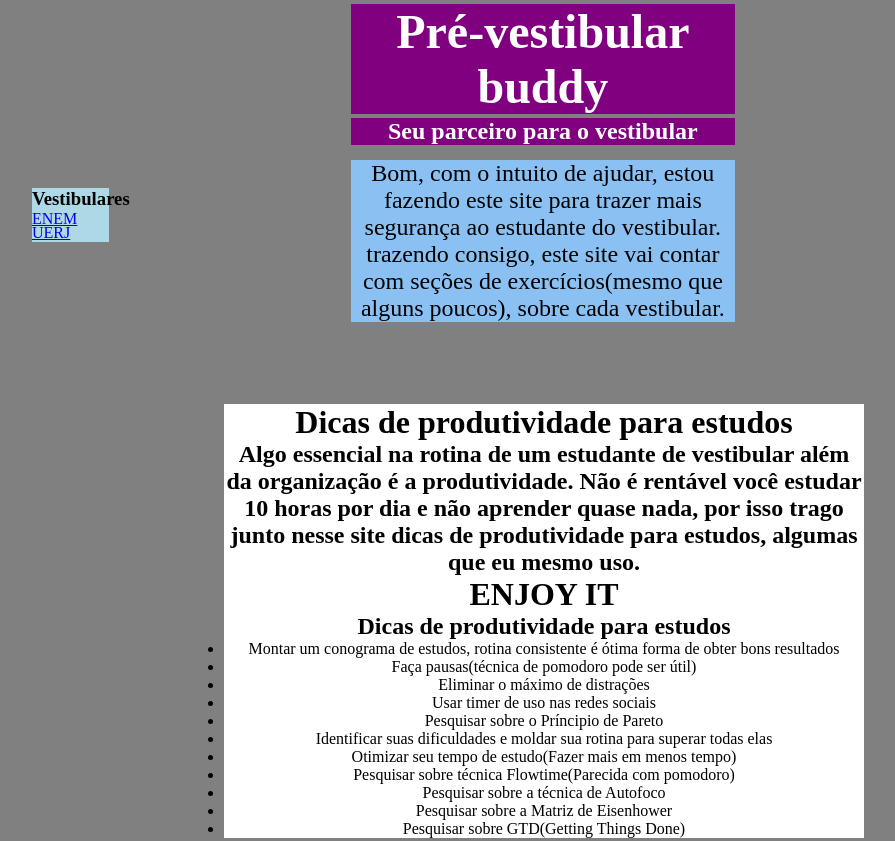
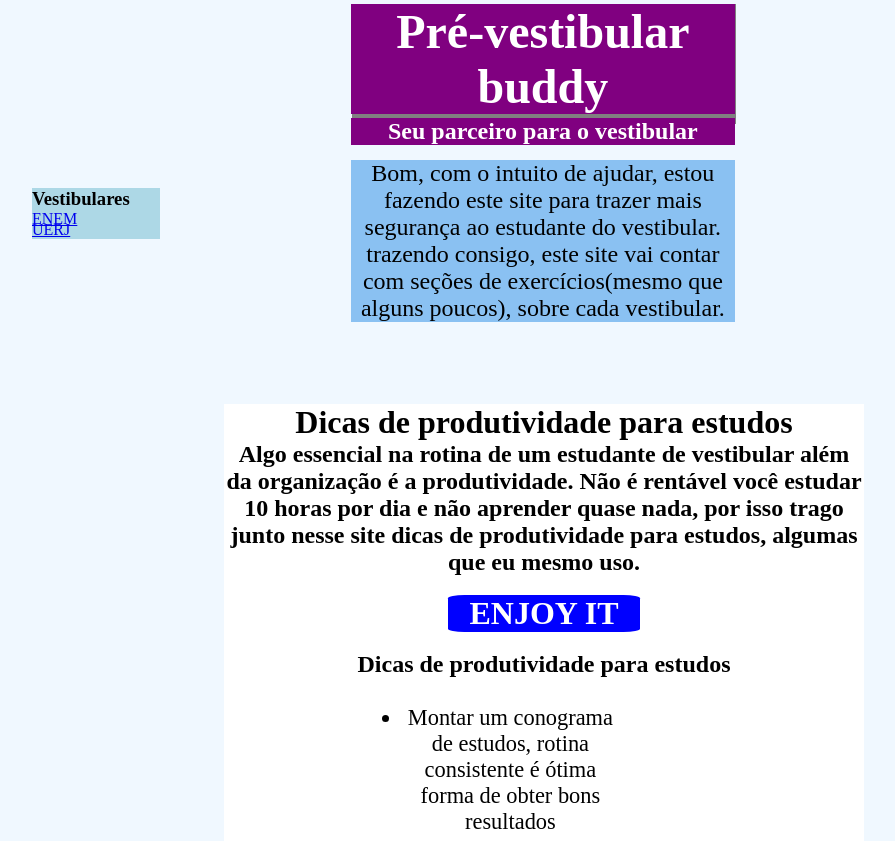
Before and after one commit to jpwf/pre-vestibular, a plain HTML site: page src/pages/index.html in a window 1280 px wide. Shown: the top 841 px of the page, without its empty margins (96-991 px from the left). Drawn offline with Linux system fonts and the light colour scheme.

Commit message:
styles for productivity tips added

```diff
--- a/public/styles/index.css
+++ b/public/styles/index.css
@@ -52,7 +52,7 @@ header{
 
 .vestibulares{
     background-color:lightblue;
-    width:6%;
+    width:10%;
     margin-top:5%;
     margin-bottom:-5%;
     margin-left:10%;
@@ -87,3 +87,22 @@ header{
     margin-left:25%;
     background-color:white;
 }
+.content .tips .enjoy{
+    background-color:blue;
+    width:30%;
+    margin-left:35%;
+    border-radius: 8.5%;
+    color:white;
+    margin-top:3%;
+    margin-bottom:3%;
+}
+.content .tips ul{
+    margin-left:15%;
+}
+.content .tips li{
+    font-size:140%;
+    margin-top:5%;
+    margin-left:15%;
+    width:40%;
+    margin-bottom:5%;
+}
--- a/public/styles/pattern.css
+++ b/public/styles/pattern.css
@@ -5,5 +5,6 @@
 }
 
 html, body{
-    background-color:gray;
+    background-color:aliceblue;
+
 }
```
